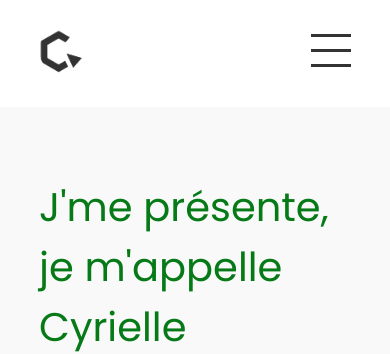
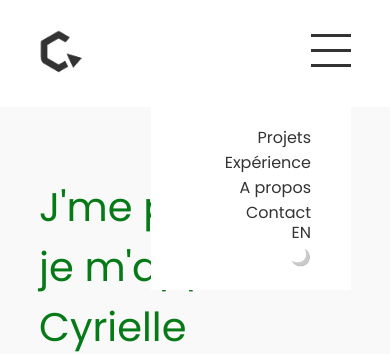
Before and after one commit to krauzeure/portfolio, a React (Create React App) app: page / in a window 390 px wide. Both pictures are taken after a click on the element 331 px from the left and 53 px from the top of the page. Shown: the top 354 px of the page. Built offline with nearby package versions, Linux system fonts and the light colour scheme.

Commit message:
First draft for the burger menu

```diff
--- a/src/Components/Header/Header.css
+++ b/src/Components/Header/Header.css
@@ -54,11 +54,10 @@ img.profile-photo {
     align-items: center;
   }
 
-  nav.header-nav-container ul {
+  .nav-anchors {
     list-style-type: none;
     display: flex;
     margin-right: 10px;
-    /* border-left: 1px solid var(--light-grey); */
     padding-left: 30px;
   }
 
@@ -94,14 +93,59 @@ img.profile-photo {
   }
 
   @media screen and (max-width: 850px) {
-    nav.header-nav-container ul {
+
+    .nav-anchors {
       display: none;
+    }
+
+    .header-nav-container {
+      position: relative;
+      /* flex-direction: column; */
     }
 
     .nav-selectors {
       display: none;
     }
 
+    .nav-burger-open {
+      display: block;
+    }
+
+    .nav-anchors, .nav-selectors {
+      position: absolute;
+      right: 0;
+      top: 80px;
+      flex-direction: column;
+      text-align: right;
+      align-items: flex-end;
+      margin-right: 0;
+      width: 200px;
+      background-color: var(--background);
+    }
+
+    nav.header-nav-container ul {
+      padding: 20px 40px;
+    }
+
+    .nav-selectors {
+      top: 195px;
+      padding: 0 40px 20px;
+    }
+
+    .nav-selector {
+      margin-right: 0;
+      padding: 0;
+      justify-content: flex-end;
+    }
+
+    .nav-selector:hover {
+      background-color: transparent;
+    }
+
+    .nav-item {
+      margin-right: 0;
+    }
+
     .nav-burger {
       display: block;
     }
--- a/src/Components/Header/Header.jsx
+++ b/src/Components/Header/Header.jsx
@@ -5,7 +5,7 @@ import './Header.css'
 import { frenchCopy } from '../../text/french'
 import { englishCopy } from '../../text/english'
 
-import { useContext } from 'react'
+import { useContext, useState } from 'react'
 import ThemeContext from '../../ThemeContext'
 import LangContext from '../../LangContext'
 
@@ -23,6 +23,13 @@ export function Header() {
         langValue.updateLang(!langValue.lang);
     }
 
+    const [menuState, setMenuState] = useState(false);
+
+    const updateMenu = () => {
+        setMenuState(!menuState);
+    }
+    console.log(menuState)
+
   return (
     <header>
         <nav className="header-nav-container">
@@ -31,7 +38,8 @@ export function Header() {
                 src={contextValue.theme ? Logo : LogoDark}
                 alt="logo"
                 className="profile-photo"/></a>
-                <ul>
+                <ul
+                className={menuState ? "nav-anchors nav-burger-open" : "nav-anchors"}>
                     <a href="/#projects">
                         <li className="nav-item fr">{langValue.lang ? frenchCopy.header.projects : englishCopy.header.projects}</li>
                     </a>
@@ -46,7 +54,8 @@ export function Header() {
                     </a>
                 </ul>
             </div>
-            <div className="nav-selectors">
+            <div
+            className={menuState ? "nav-selectors nav-burger-open" : "nav-selectors"}>
                 <div className="language-select nav-selector" onClick={toggleLang}>
                     {langValue.lang ? frenchCopy.header.lang : englishCopy.header.lang}
                 </div>
@@ -54,7 +63,7 @@ export function Header() {
                 {contextValue.theme ? "🌙" : "☀️"}
                 </div>
             </div>
-            <div className="nav-burger">
+            <div className="nav-burger" onClick={updateMenu}>
                 <div className="nav-burger-line nav-burger-one"></div>
                 <div className="nav-burger-line nav-burger-two"></div>
                 <div className="nav-burger-line nav-burger-three"></div>
```
